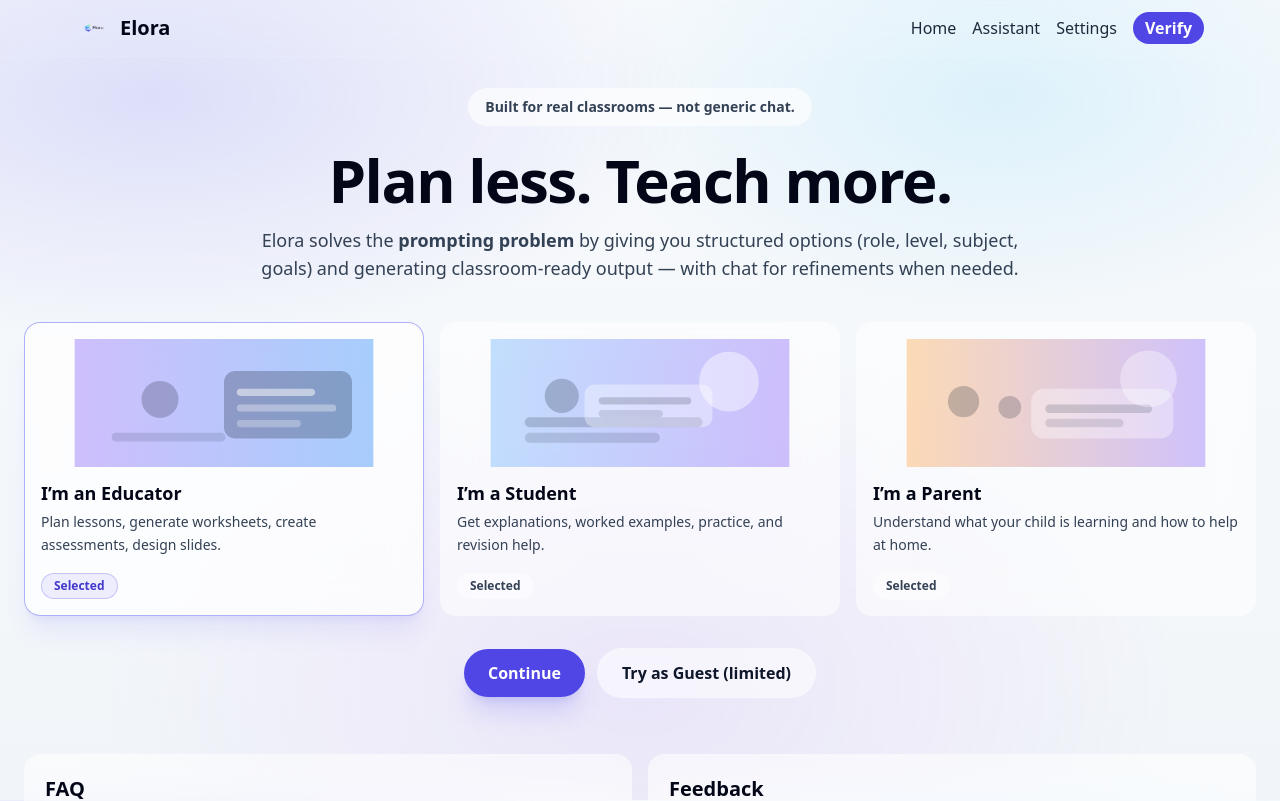
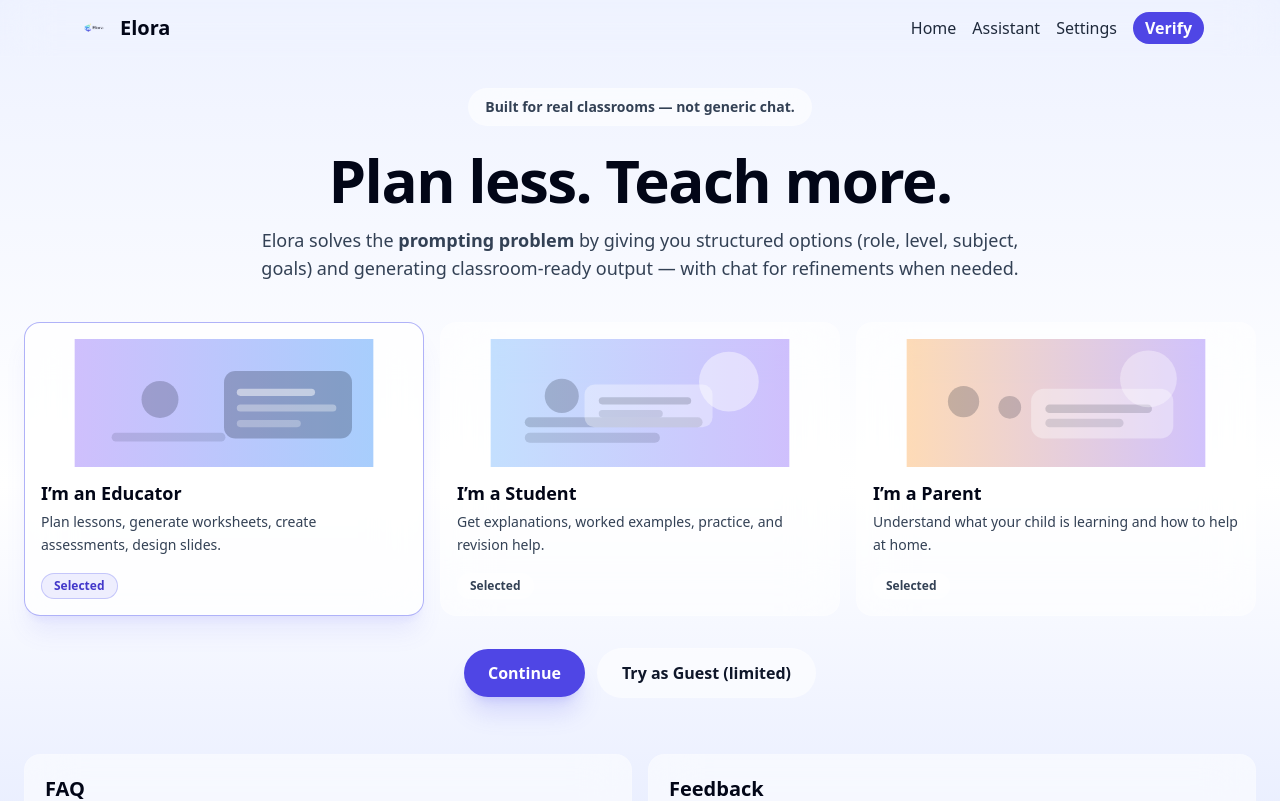
Before and after one commit to tweetharis-netizen/elora-verification-ui, a Next.js app: page / in a window 1280 px wide. Shown: the top 801 px of the page. Built offline with nearby package versions, Linux system fonts and the light colour scheme.

Commit message:
Update _app.js

```diff
--- a/pages/_app.js
+++ b/pages/_app.js
@@ -10,29 +10,23 @@
 }
 
 export default function MyApp({ Component, pageProps }) {
-  const [resolvedTheme, setResolvedTheme] = useState("dark");
   const [scale, setScale] = useState(1);
 
   useEffect(() => {
     const sync = () => {
       const mode = getTheme();
       const resolved = getResolvedTheme(mode);
-      setResolvedTheme(resolved);
+      applyHtmlTheme(resolved);
       setScale(getFontScale());
-      applyHtmlTheme(resolved);
     };
 
     sync();
 
-    // Same-tab updates when session changes
     window.addEventListener("elora:session", sync);
-
-    // Cross-tab updates
     window.addEventListener("storage", (e) => {
       if (e.key === "elora_session") sync();
     });
 
-    // System theme changes (only relevant when themeMode === "system")
     const mql =
       window.matchMedia && window.matchMedia("(prefers-color-scheme: dark)");
     const onSystem = () => sync();
@@ -48,8 +42,12 @@
 
   const fontStyle = useMemo(() => ({ fontSize: `${scale}em` }), [scale]);
 
+  // Premium background that looks good in both themes
   return (
-    <div className="min-h-screen transition-colors" style={fontStyle}>
+    <div
+      className="min-h-screen bg-gradient-to-b from-indigo-50 via-white to-indigo-100 dark:from-slate-950 dark:via-slate-950 dark:to-indigo-950 transition-colors"
+      style={fontStyle}
+    >
       <Navbar />
       <main className="pt-16 px-2 sm:px-4 md:px-6">
         <Component {...pageProps} />
```
